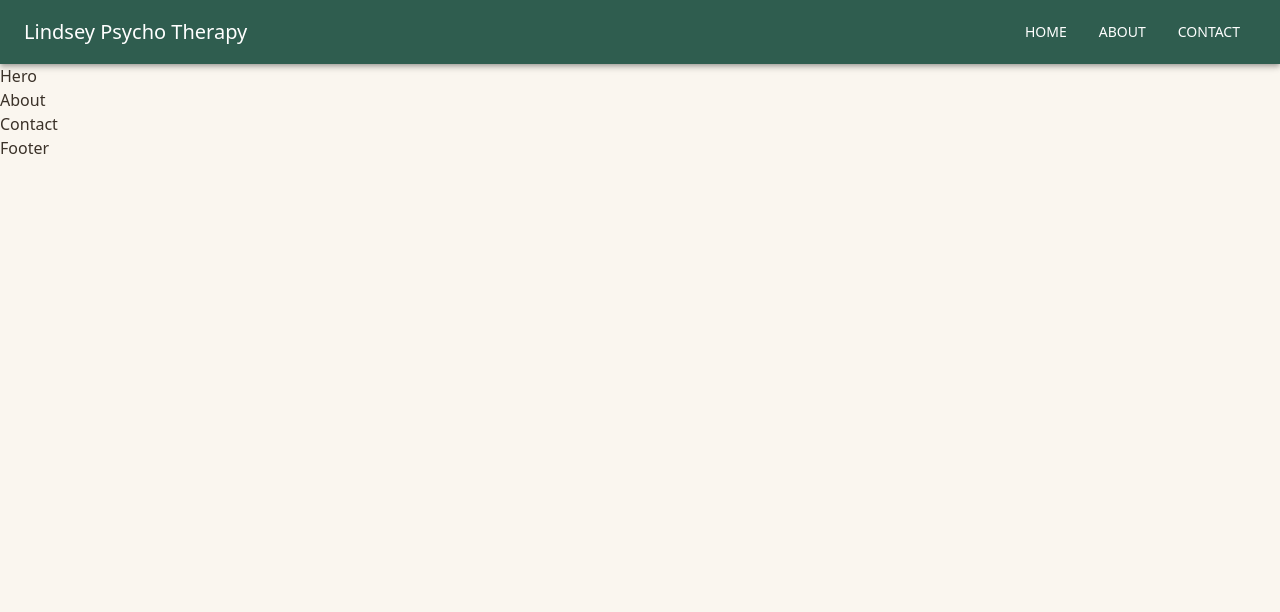
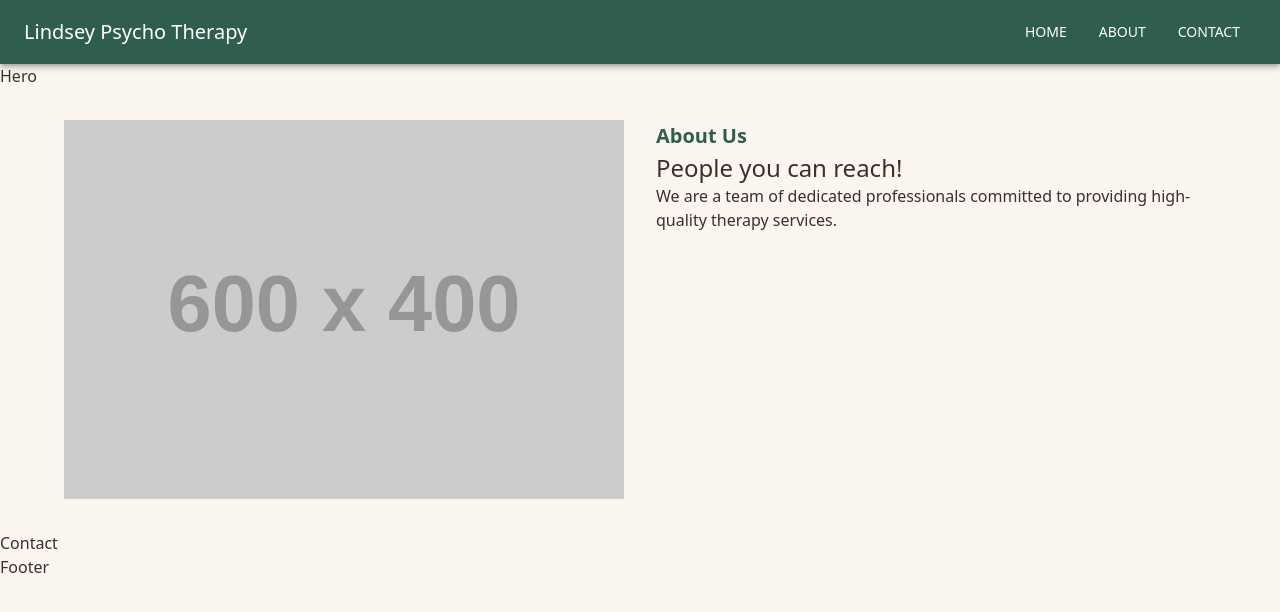
Before and after one commit to KevinG2001/LindseyTherapy, a React (Vite) app: page / in a window 1280 px wide. Shown: the top 612 px of the page. Built offline with nearby package versions, Linux system fonts and the light colour scheme.

Commit message:
About us layout

```diff
--- a/src/components/sections/About.tsx
+++ b/src/components/sections/About.tsx
@@ -1,9 +1,34 @@
-import React from "react";
+import { Box, Container, Grid, Typography } from "@mui/material";
 
 export default function About() {
 	return (
-		<div>
-			<div>About</div>
-		</div>
+		<Box>
+			<Container sx={{ p: 4 }}>
+				<Grid container spacing={4}>
+					<Grid size={6}>
+						<Box
+							width="100%"
+							height="100%"
+							component="img"
+							alt="HeroImg"
+							src="https://placehold.co/600x400"
+						></Box>
+					</Grid>
+					<Grid size={6}>
+						<Typography
+							variant="h6"
+							sx={{ fontWeight: "bold", color: "primary.main" }}
+						>
+							About Us
+						</Typography>
+						<Typography variant="h5">People you can reach!</Typography>
+						<Typography variant="body1">
+							We are a team of dedicated professionals committed to providing
+							high-quality therapy services.
+						</Typography>
+					</Grid>
+				</Grid>
+			</Container>
+		</Box>
 	);
 }
```
